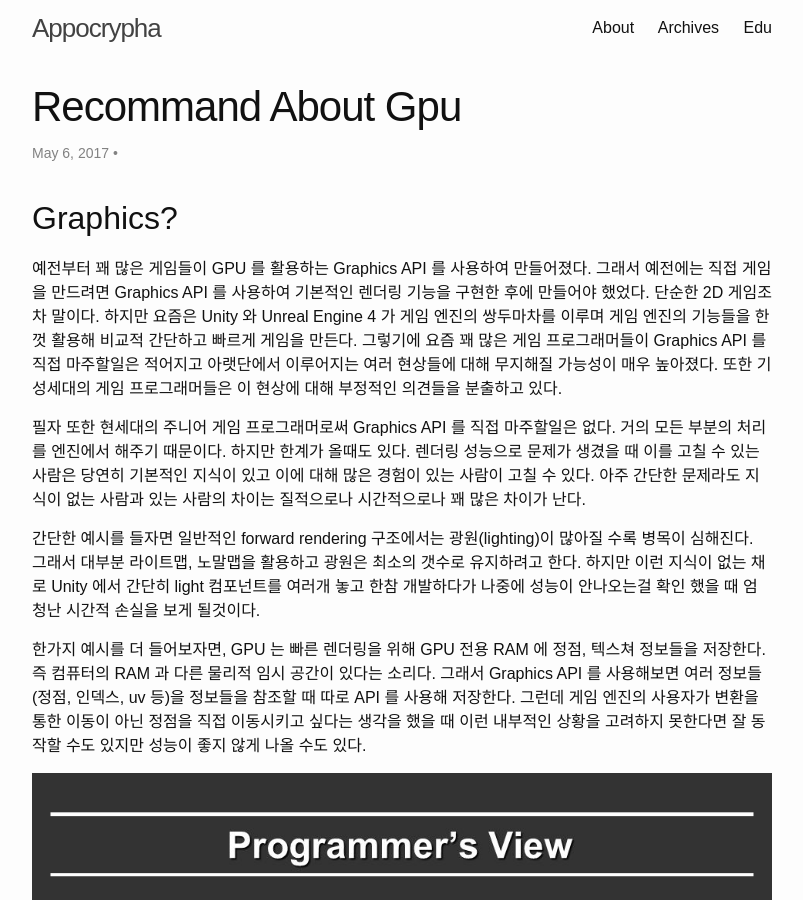
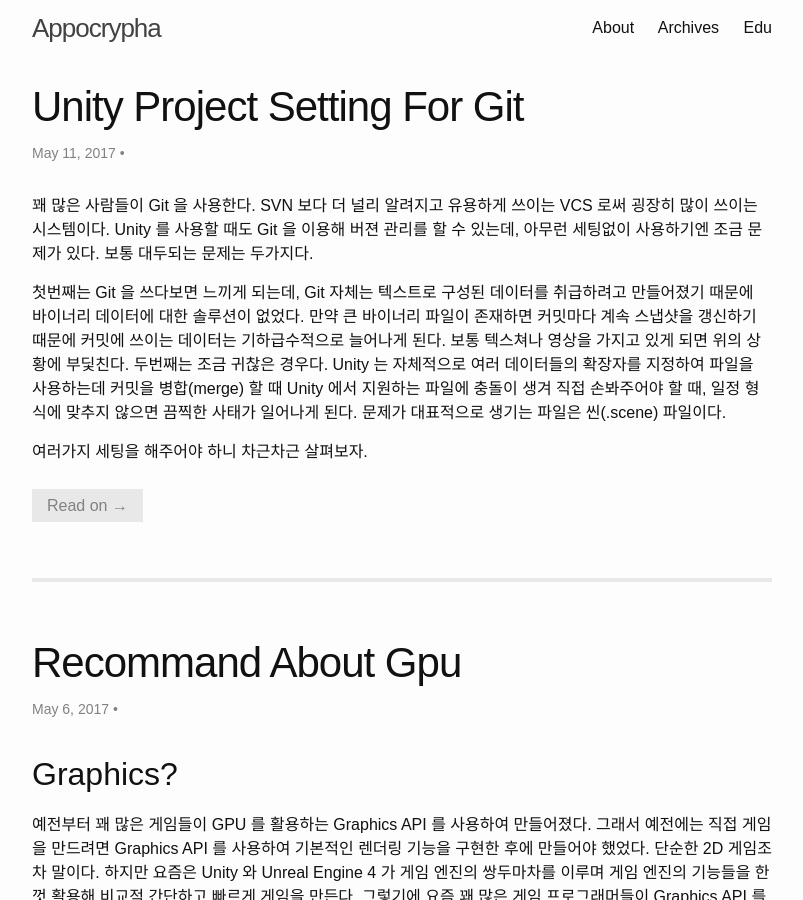
Before and after one commit to suhyeokkim/suhyeokkim.github.io, a Jekyll site: the page built from index.html, in a window 1280 px wide and 900 px high. Shown: the whole window, without its empty margins (238-1041 px from the left). Built offline with Jekyll 4.4.1, drawn with Linux system fonts in a browser that asks for light colours; the list of posts is cut into pages by our own code; some of the changed text lies outside the part shown.

Commit message:
Publish post : unity project setting for git

```diff
--- a/textdata/posting/2017-05-11-unity-project-setting-for-git.md
+++ b/_posts/2017-05-11-unity-project-setting-for-git.md
@@ -20,15 +20,15 @@ categories:
 
 우선 외부 파일을 세팅하기전에 Unity 프로젝트에서 간단한 세팅을 해주어야 한다. 우선 상위 메뉴의 Edit -> ProjectSettings -> Editor 를 선택해 Inspector 창을 보자. 아래 방법을 따라하면 된다.
 
-![Unity Go to editor](/images/unity-edit-ps-editor.png)
+![Unity Go to editor](/images/unity-edit-ps-editor.png){: .center-image }
 
 그러면 여러 설정이 뜨는데 여기서 두가지면 살펴보면 된다. 첫번째는 Version control 이라는 항목이다. 이 항목은 VCS 을 설정하거나 Unity 에서 .meta 파일을 사용해 데이터를 저장하는 두가지의 큰 방식으로 나뉘는데 Unity Personal 에서는 VCS 를 설정하는 것은 사용할 수 없다. 그러므로 Personal 라이센스 사용자는 결국 두가지 방식 중 하나만 고르면 된다. .meta 파일을 숨김파일로 지정하느냐 일반 파일로 지정하느냐의 차이인데 Git 에서는 숨김 파일은 취급하지 않기 때문에 Visible Meta Files 옵션을 사용한다.
 
-![Unity VCS Setting](/images/unity_editor_version_control.png)
+![Unity VCS Setting](/images/unity_editor_version_control.png){: .center-image }
 
 두번째는 Asset Serialization 이라는 항목이다. 이 옵션은 Unity 프로젝트에서 Unity 에서 직접 지정하는 확장자가 붙은 파일들을 어떻게 취급하냐를 설정하는 옵션이다. Unity 프로젝트에서는 두가지 방식으로 파일을 취급할 수 있는데 하나는 텍스트 형식으로 취급하는 것과 하나는 바이너리 형식으로 취급하는 것이다. 옵션의 선택지를 보면 총 3가지 인데 맨처음 Mixed 는 Unity 에서 파일마다 지정한 방식대로 텍스트냐 바이너리냐를 따라가는 것이고 나머지 두개(Force Text, Force Binary)는 무조건 한가지 방식으로 모든 파일들을 통일하는 것이다. 여러 용도로 텍스트를 사용하므로 Force Text 옵션을 사용한다.
 
-![Unity Asset Serialization](/images/unity_editor_asset_serialization.png)
+![Unity Asset Serialization](/images/unity_editor_asset_serialization.png){: .center-image }
 
 여기까지 Unity 프로젝트에서 설정해주어야 하는 것들은 끝이다. 다음은 외부에서 설정해주어야 하는 것들을 살펴보자.
 
@@ -51,13 +51,13 @@ Unity 프로젝트에서 아주 중요한 패턴이 몇개 있다. 이를 예로
 
 위 예시들은 Unity 프로젝트에서 Git 리모트 레포지토리에 보내면 안되는 부모 디렉토리 이름들이다. Library 디렉토리는 프로젝트의 캐시 데이터로써 프로젝트를 실행하려면 Unity 에서 계산을 해서 만드는 파일이지만 굳이 없어도 알아서 만들어지기에 꼭 필요는 없는 파일이다. 자세한 사항은 [링크]({{ site.baseurl }}{% post_url 2017-04-02-unity-project-directory-structue %})에서 확인하라. * 의 뜻은 앞에 적어도 한개 이상의 아무 글자가 있어야 한다는 뜻이다. 즉 Library 디렉토리의 하위의 파일들을 포함한다는 뜻이고, .gitignore 파일안에 있으니 하위의 파일들을 전부 제외한다는 뜻이다.
 
-이런 여러 패턴들을 저장해 쓸데없는 파일들을 스테이징 영역에 들어갈 후보에서 제외해 편하게 스테이징 작업을 할 수 있게 해준다. 거의 모든 프로젝트에서 메타파일들을 제외하기 위해 쓴다. 그만큼 굉장히 유용한 옵션이다.
+이런 여러 패턴들을 저장해 쓸데없는 파일들을 스테이징 영역에 들어갈 후보에서 제외해 편하게 스테이징 작업을 할 수 있게 해준다. 거의 모든 프로젝트에서 메타파일들을 제외하기 위해 쓴다. 그만큼 굉장히 유용한 옵션이다. 그리고 굳이 하나하나 패턴을 추가해줄 필요 없이 자동으로 패턴을 가져올 수 있는 사이트가 있다. 바로 [https://www.gitignore.io/](https://www.gitignore.io/) 다. 여러 플랫폼을 설정해줄 수 있으니 사용하는 것에 따라 다르게 설정해주면 된다.
 
 ## 디렉토리별 속성 지정 : .gitattributes
 
 Git 시스템은 텍스트 파일을 기준으로 만들어져 있다고 위에서 설명했었다. 그래서 파일을 병합(merge)를 할때나 비교(diff) 할 때 바이너리 파일이면 문제가 있다고도 말했다. .gitattributes 는 디렉토리나 파일 단위로 Git 에서 설정한 것과 다른 설정을 할수도 있다. 파일이 위치하는 디렉토리부터 병합 도구(mergetool)과 비교 도구(difftool) 을 확장자별로 설정할 수도 있고, 파일의 유형을 설정해서 Git 시스템이 다르게 동작하게도 할 수 있다. 즉 디렉토리별로 설정을 하는 방법이라 보면 될듯하다.
 
-갑자기 .gitattributes 에 대해 설명을 하는 이유는 .gitattributes 에 Unity 에서 사용하는 전용 파일이나 용량이 큰 텍스쳐, 사운드, 영상 파일을 따로 효율적으로 관리할 수 있기 때문이다. [링크](https://gist.github.com/nemotoo/b8a1c3a0f1225bb9231979f389fd4f3f) 에 쓰여있는 내용을 조금 잘라서 확인해보자.
+갑자기 .gitattributes 에 대해 설명을 하는 이유는 .gitattributes 에 Unity 에서 사용하는 전용 파일이나 용량이 큰 텍스쳐, 사운드, 영상 파일을 따로 효율적으로 관리할 수 있기 때문이다. [링크](https://gist.github.com/nemotoo/b8a1c3a0f1225bb9231979f389fd4f3f) 에 쓰여있는 내용을 조금 잘라서 확인해보자. 실제 파일로도 직접 사용하면 된다.
 
 > ...
 >
@@ -87,10 +87,14 @@ Git 시스템은 텍스트 파일을 기준으로 만들어져 있다고 위에
 
 LFS 의 설정방법은 매우 단순하다. [링크](https://git-lfs.github.com/)에서 설치파일을 받아서 설치를 완료하면 알아서 설정을 해준다. 굉장히 편하다. 'git config --system --list' 명령어로 lfs 가 설정된 것을 확인할 수 있다.
 
-![Git config for lfs](/images/gitconfigsystem.png)
+![Git config for lfs](/images/gitconfigsystem.png){: .center-image }
+
+여기까지 두가지 옵션을 설정하는 방법에 대해서 알아보았다. UnityYAMLMerge 와 LFS 설정이 되어 있으면 [.gitattributes](https://gist.github.com/nemotoo/b8a1c3a0f1225bb9231979f389fd4f3f) 와 [.gitignore](https://www.gitignore.io) 파일만 Git 시스템에 넣어주면 앞으로 편하게 설정이 가능하다. 파일을 구할 수 있는 링크를 이름에 넣어놓았으니 직접 받아서 가져가면 된다.
 
 ## 참조
 
+- [www.gitignore.io](https://www.gitignore.io)
+- [Gist : Unity .gitattributes](https://gist.github.com/nemotoo/b8a1c3a0f1225bb9231979f389fd4f3f)
 - [Git-lfs](https://git-lfs.github.com/)
 - [Unity ref : SmartMerge](https://docs.unity3d.com/Manual/SmartMerge.html)
 - [git-scm : .gitattributes](https://git-scm.com/book/ko/v2/Git%EB%A7%9E%EC%B6%A4-Git-Attributes)
```
